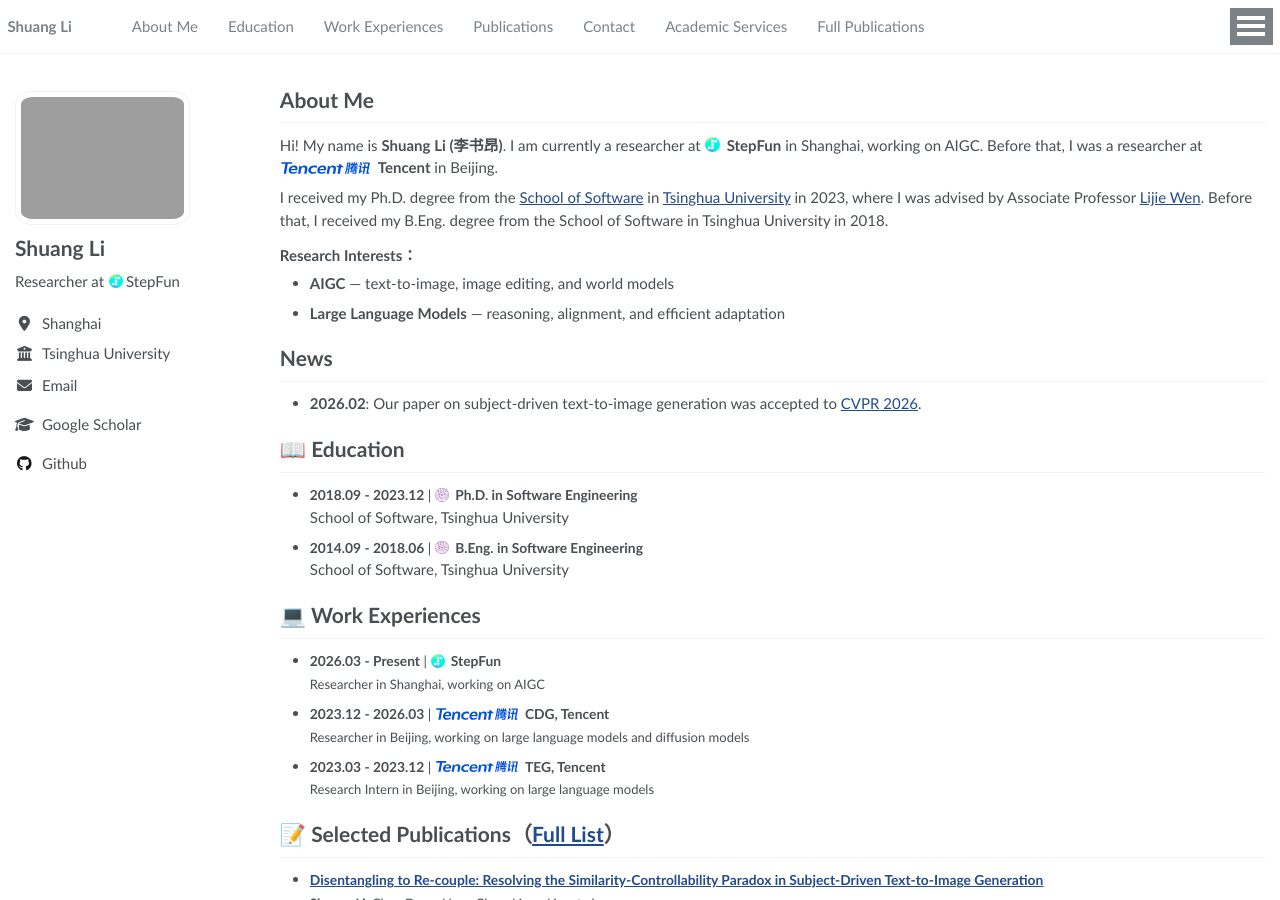
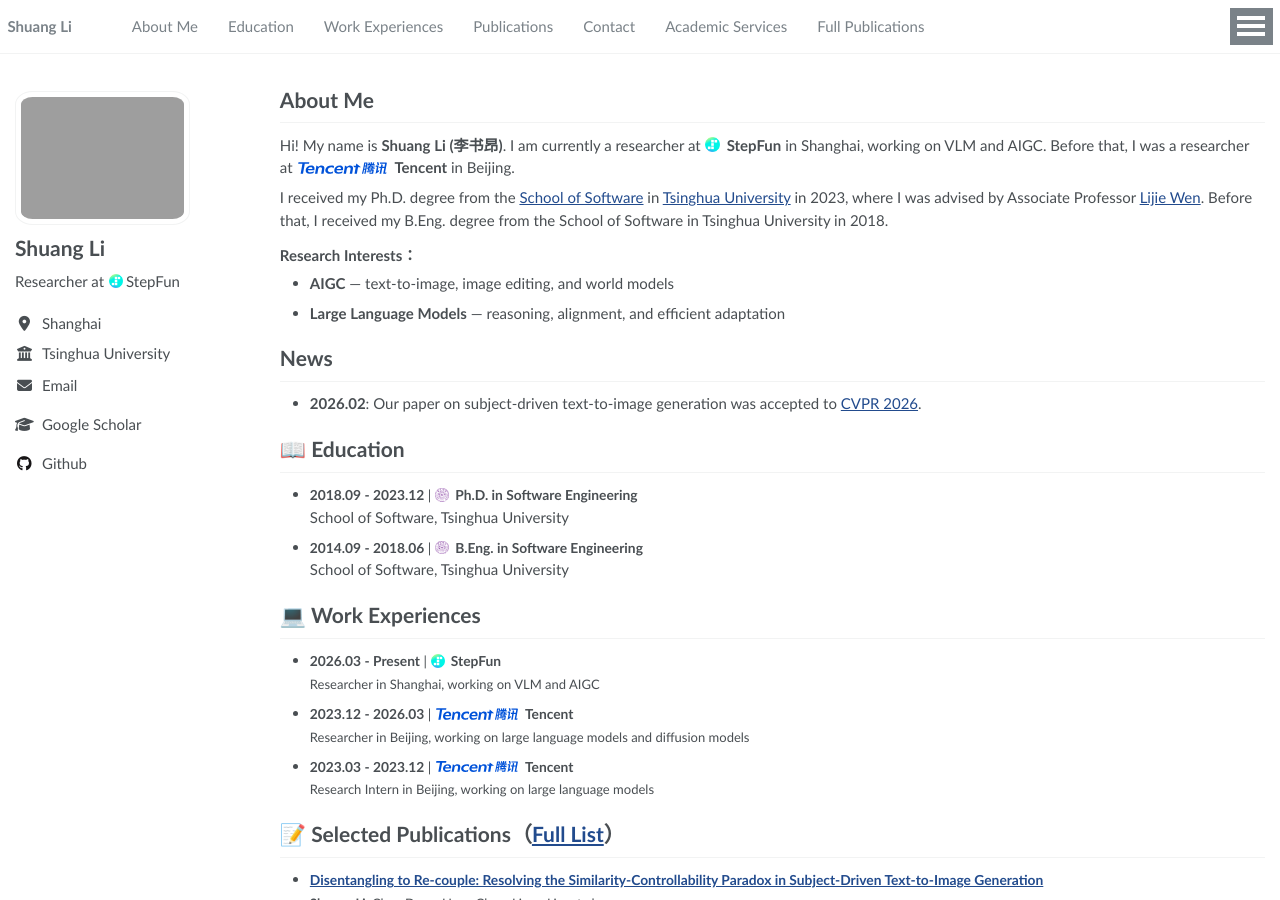
Before and after one commit to thulishuang/thulishuang.github.io, a Jekyll site: the page built from _pages/about.md, in a window 1280 px wide and 900 px high. Built offline with Jekyll 4.4.1, drawn with Linux system fonts in a browser that asks for light colours; a script that is not in the unit is left out.

Commit message:
modified:   _pages/about.md

```diff
--- a/_pages/about.md
+++ b/_pages/about.md
@@ -11,7 +11,7 @@
 
 # About Me
 
-Hi! My name is **Shuang Li (李书昂)**. I am currently a researcher at <img src="images/stepfun.webp" class="inline-logo" alt="StepFun logo"> **StepFun** in Shanghai, working on AIGC. Before that, I was a researcher at <img src="images/tencent.svg" class="inline-logo inline-logo-wide" alt="Tencent logo"> **Tencent** in Beijing.
+Hi! My name is **Shuang Li (李书昂)**. I am currently a researcher at <img src="images/stepfun.webp" class="inline-logo" alt="StepFun logo"> **StepFun** in Shanghai, working on VLM and AIGC. Before that, I was a researcher at <img src="images/tencent.svg" class="inline-logo inline-logo-wide" alt="Tencent logo"> **Tencent** in Beijing.
 
 I received my Ph.D. degree from the [School of Software](https://www.thss.tsinghua.edu.cn/) in [Tsinghua University](https://www.tsinghua.edu.cn/) in 2023, where I was advised by Associate Professor [Lijie Wen](https://www.thss.tsinghua.edu.cn/faculty/wenlijie.htm). Before that, I received my B.Eng. degree from the School of Software in Tsinghua University in 2018.
 
@@ -42,12 +42,12 @@
 # 💻 Work Experiences
 
 - <span class="entry-title">**2026.03 - Present** | <img src="images/stepfun.webp" class="inline-logo" alt="StepFun logo"> **StepFun**</span>
-  <span class="entry-note">Researcher in Shanghai, working on AIGC</span>
+  <span class="entry-note">Researcher in Shanghai, working on VLM and AIGC</span>
 
-- <span class="entry-title">**2023.12 - 2026.03** | <img src="images/tencent.svg" class="inline-logo inline-logo-wide" alt="Tencent logo"> **CDG, Tencent**</span>
+- <span class="entry-title">**2023.12 - 2026.03** | <img src="images/tencent.svg" class="inline-logo inline-logo-wide" alt="Tencent logo"> **Tencent**</span>
   <span class="entry-note">Researcher in Beijing, working on large language models and diffusion models</span>
 
-- <span class="entry-title">**2023.03 - 2023.12** | <img src="images/tencent.svg" class="inline-logo inline-logo-wide" alt="Tencent logo"> **TEG, Tencent**</span>
+- <span class="entry-title">**2023.03 - 2023.12** | <img src="images/tencent.svg" class="inline-logo inline-logo-wide" alt="Tencent logo"> **Tencent**</span>
   <span class="entry-note">Research Intern in Beijing, working on large language models</span>
 
 <span class='anchor' id='publications'></span>
```
